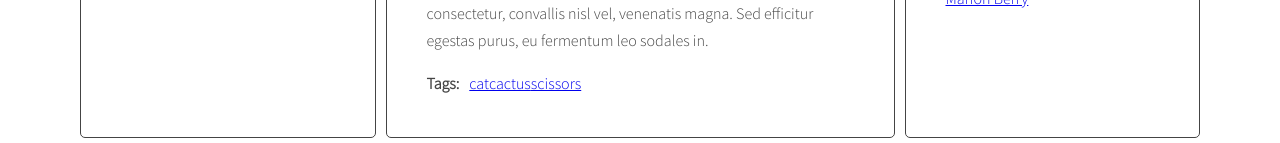
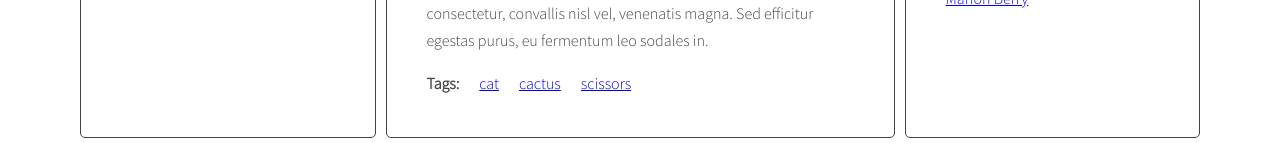
Before and after one commit to pro5791/javascript-blog, a website: page index.html in a window 1280 px wide. Shown: the part 701-844 px from the top of the page. Drawn offline with nearby package versions, Linux system fonts and the light colour scheme.

Commit message:
Small changes in css file (separated tags)

```diff
--- a/js/script.js
+++ b/js/script.js
@@ -158,5 +158,4 @@ function generateTags(){
     /* END LOOP: for every article: */
     }
 }
-
 generateTags();
--- a/sass/style.scss
+++ b/sass/style.scss
@@ -88,6 +88,8 @@ body {
 .list-horizontal {
   li {
     display: inline-block;
+    padding: 0 5px;
+    margin: 0 5px 0 5px;
   }
 }
 
```
Also changed, not shown: css/style.css, 1 other file.
